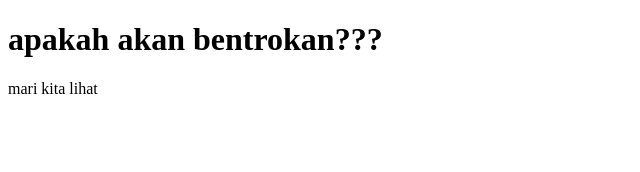
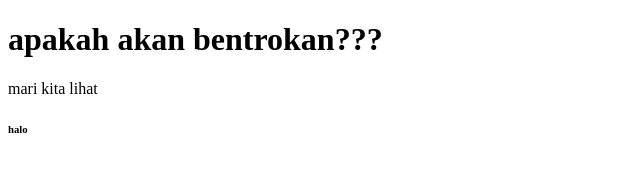
Before and after one commit to 0nelang/belajar-github, a plain HTML site: page isi_file.html in a window 1280 px wide. Shown: the full height of the page, 0-640 px from the left. Drawn offline with Linux system fonts and the light colour scheme.

Commit message:
Update isi_file.html

```diff
--- a/isi_file.html
+++ b/isi_file.html
@@ -10,7 +10,7 @@
 
     <h1>apakah akan bentrokan???</h1>
     <p>mari kita lihat</p>
-
+    <h6>halo</h6>
 
 </body>
 </html>
```
